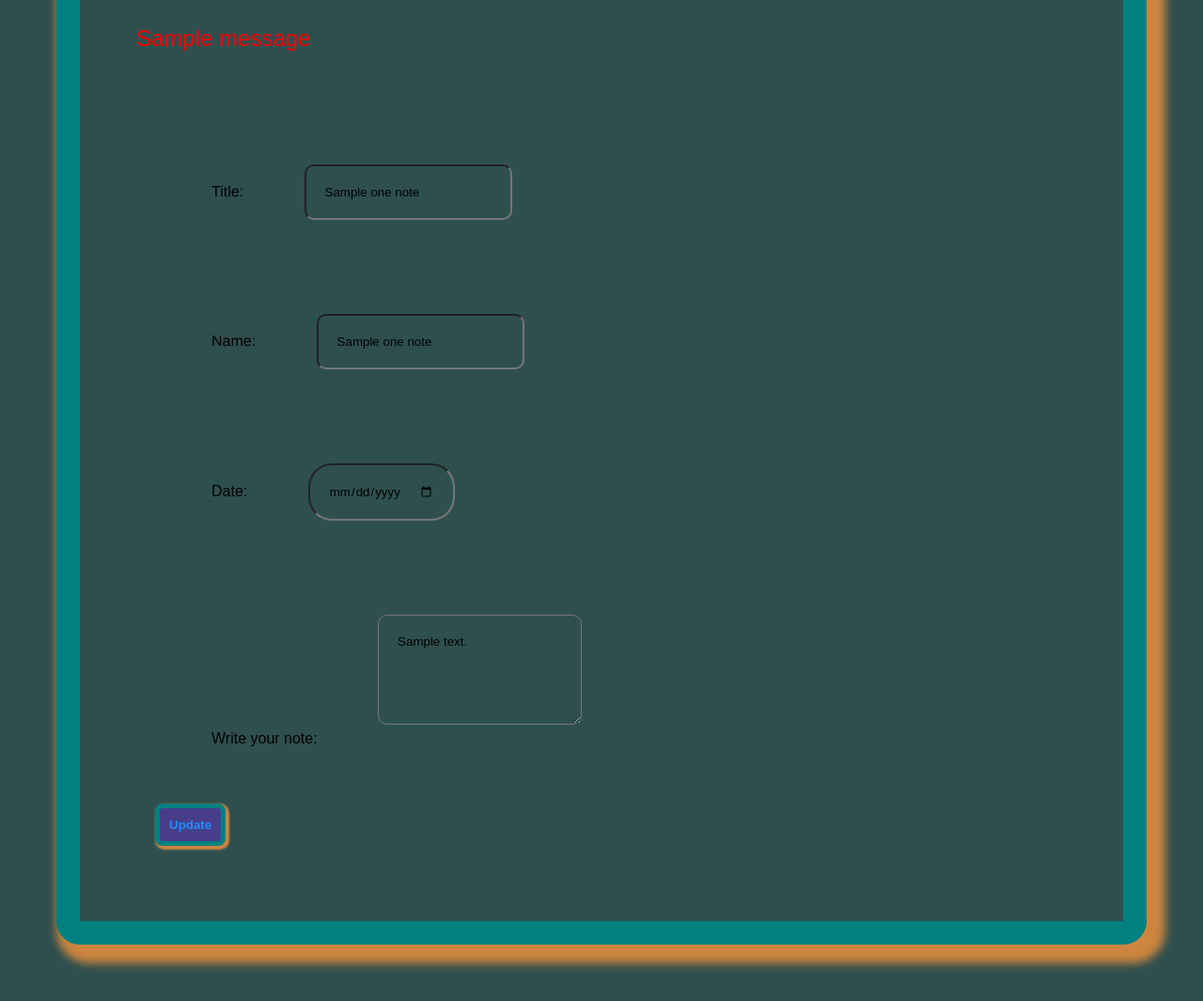
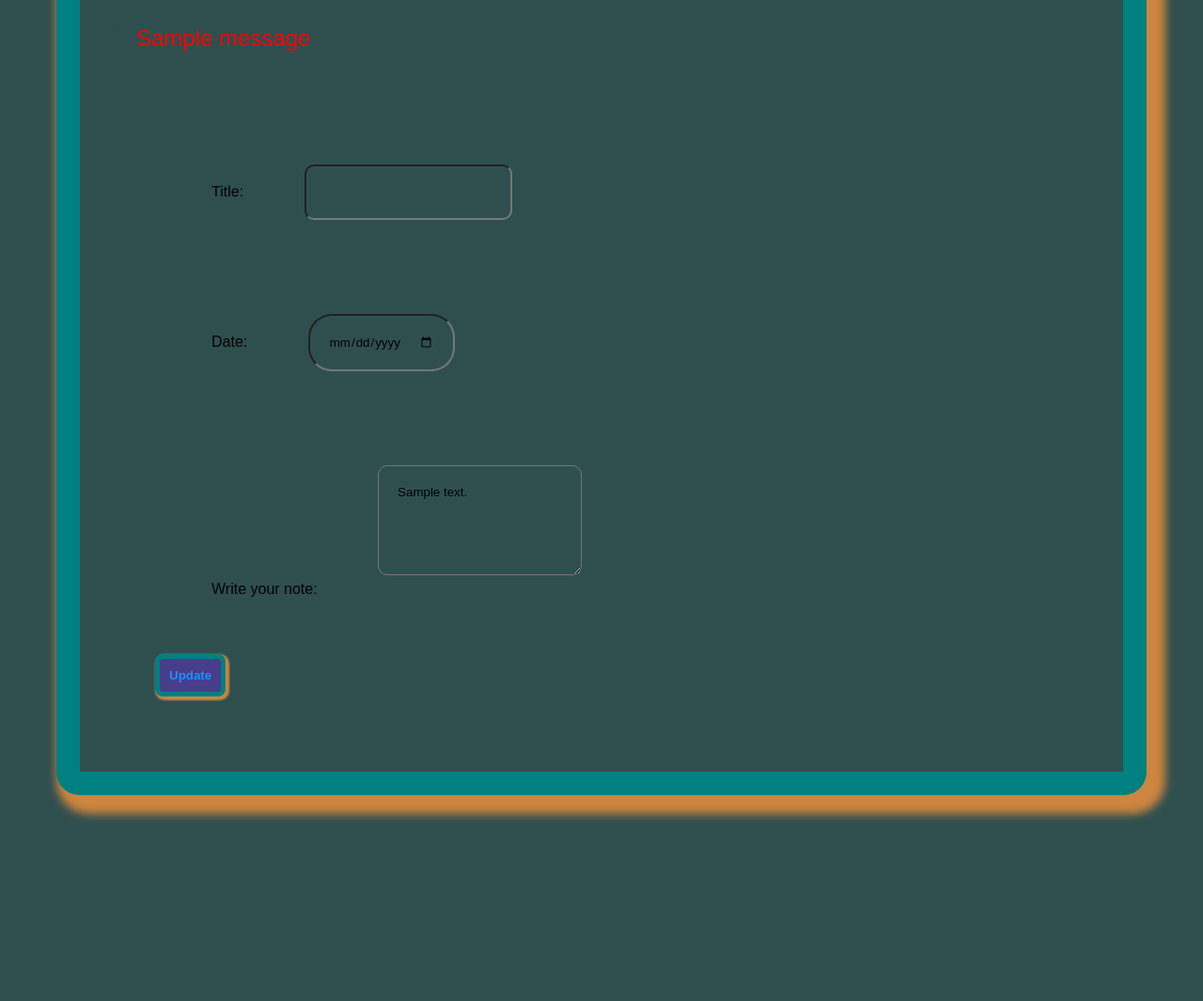
Before and after one commit to alecmaltz/NotesApp, a Flask app: template flask_app/templates/Note_edit.html in a window 1280 px wide. Shown: the part 432-1497 px from the top of the page at 94% size. After the commit the page ends 1304 px from the top, so only its background shows below. Run offline with Flask 3, Linux system fonts and the light colour scheme; the template is opened without the code that fills it: most values are stand-ins (such as "Sample title", 1, 10 or a date in 2020); one stand-in notice (Sample message) is shown.

Commit message:
python work

```diff
--- a/flask_app/models/note.py
+++ b/flask_app/models/note.py
@@ -70,8 +70,7 @@
             one_note = cls(row)
 
             creator_data = {
-                "id" : row['id'],
-                "user.id" : row['user_id'],
+                "id" : row['user_id'],
                 "first_name" : row['first_name'],
                 "last_name": row['last_name'],
                 "email" : row['email'],
@@ -83,6 +82,7 @@
             this_creator = user.User(creator_data)
             one_note.creator = this_creator
             all_notes.append(one_note)
+            print(creator_data)
         return all_notes
 
 
--- a/flask_app/models/user.py
+++ b/flask_app/models/user.py
@@ -54,6 +54,7 @@
 
     @staticmethod
     def validate_registration(user):
+        print("user_validated")
         is_valid = True
         if len(user['first_name']) < 1:
             flash("Firstname required")
--- a/flask_app/templates/Note_edit.html
+++ b/flask_app/templates/Note_edit.html
@@ -29,27 +29,22 @@
                 {% endfor %}
             {% endif %}
         {% endwith %}
-        <form action="/update/{{one_note.id}}" method="POST">
+        <form action="/update/{{notes.id}}" method="POST">
+            {% for note in notes %}
             <div>
                 <label for="titleinput" class="form-label">Title:</label>
-                <input type="text" class="form-control" id="titleinput" name="title" value="{{one_note.title}}" />
+                <input type="text" class="form-control" id="titleinput" name="title" fill="{{notes.title}}" />
             </div>
-
-            <div>
-                <label for="nameinput" class="form-label">Name:</label>
-                <input type="text" class="form-control" id="nameinput" name="name" value="{{one_note.name}}"/>
-            </div>
-
             <div>
                 <label for="date">Date:</label>
-                <input type="date" name="date" id="date" value="{{one_note.date}}"/>
+                <input type="date" name="date" id="date" value="{{notes.date}}"/>
             </div>
 
             <div>
                 <label for="textarea">Write your note:</label>
-                <textarea class="form-control" id="textarea" name="desc" rows="5">{{one_note.desc}}</textarea>
+                <textarea class="form-control" id="textarea" name="desc" rows="5">{{notes.desc}}</textarea>
             </div>
-
+            {% endfor %}
             <button type="submit">Update</button>
         </form>
     </body>
--- a/flask_app/templates/note_dashboard.html
+++ b/flask_app/templates/note_dashboard.html
@@ -37,10 +37,10 @@
                     <td>{{note.name}}</td>
                     <td>{{note.date}}</td>
                     <td>
-                        <a href="/note/{{note.id}}">note|</a>
+                        <a href="/note/{{note.id}}">note</a>
                         {% if session['user_id'] == note.creator.id  %} <!-- creator is the user who is in session who can delete or edit their note-->
-                            <a href="/notes/edit/{{note.id}}">edit|</a> <!-- where the user can edit their note -->
-                            <a href="/notes/delete/{{note.id}}">delete</a> <!-- where the user can delete their note -->
+                            <a href="/notes/edit/{{note.id}}">|edit</a> <!-- where the user can edit their note -->
+                            <a href="/notes/delete/{{note.id}}">|delete</a> <!-- where the user can delete their note -->
                         {% endif %}
                     </td>
                 </tr>
```
Also changed, not shown: flask_app/controllers/notes.py (+3 -4 lines), flask_app/templates/login_reg.html (+8 -4 lines).
